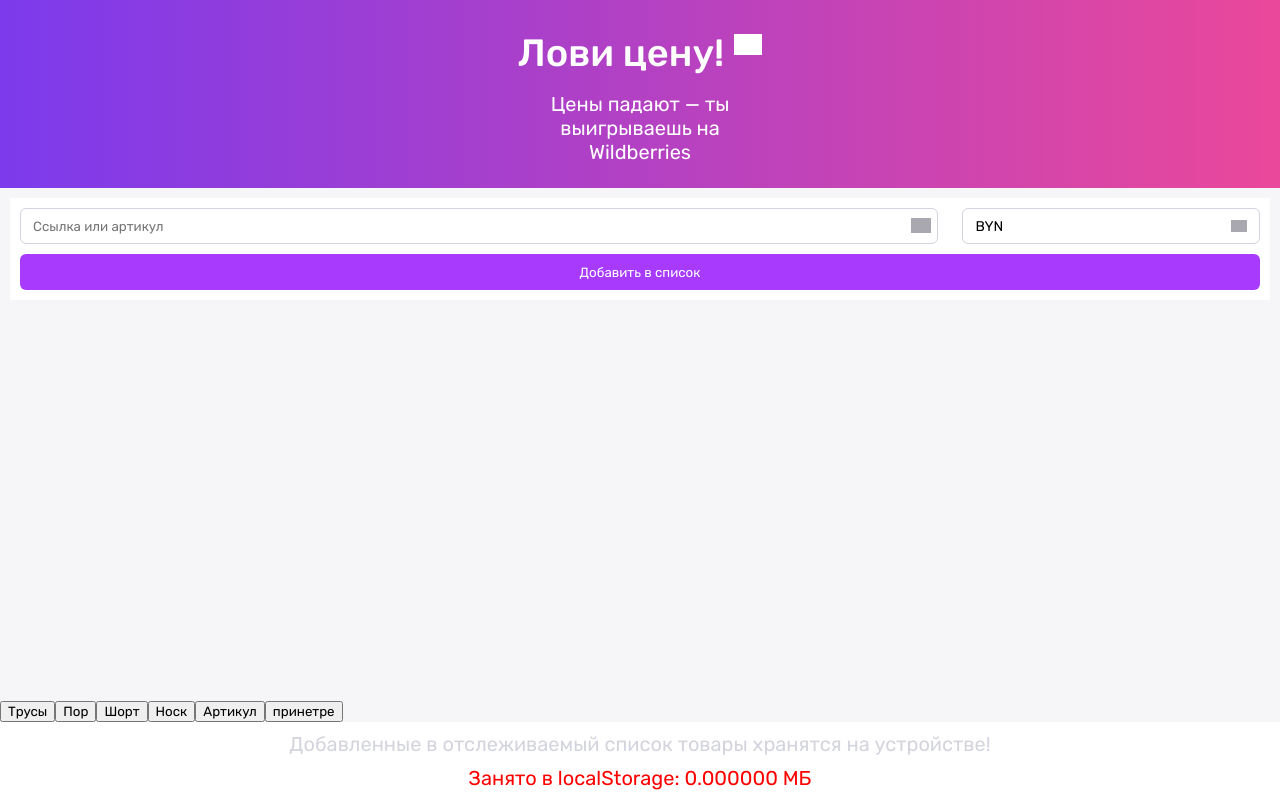
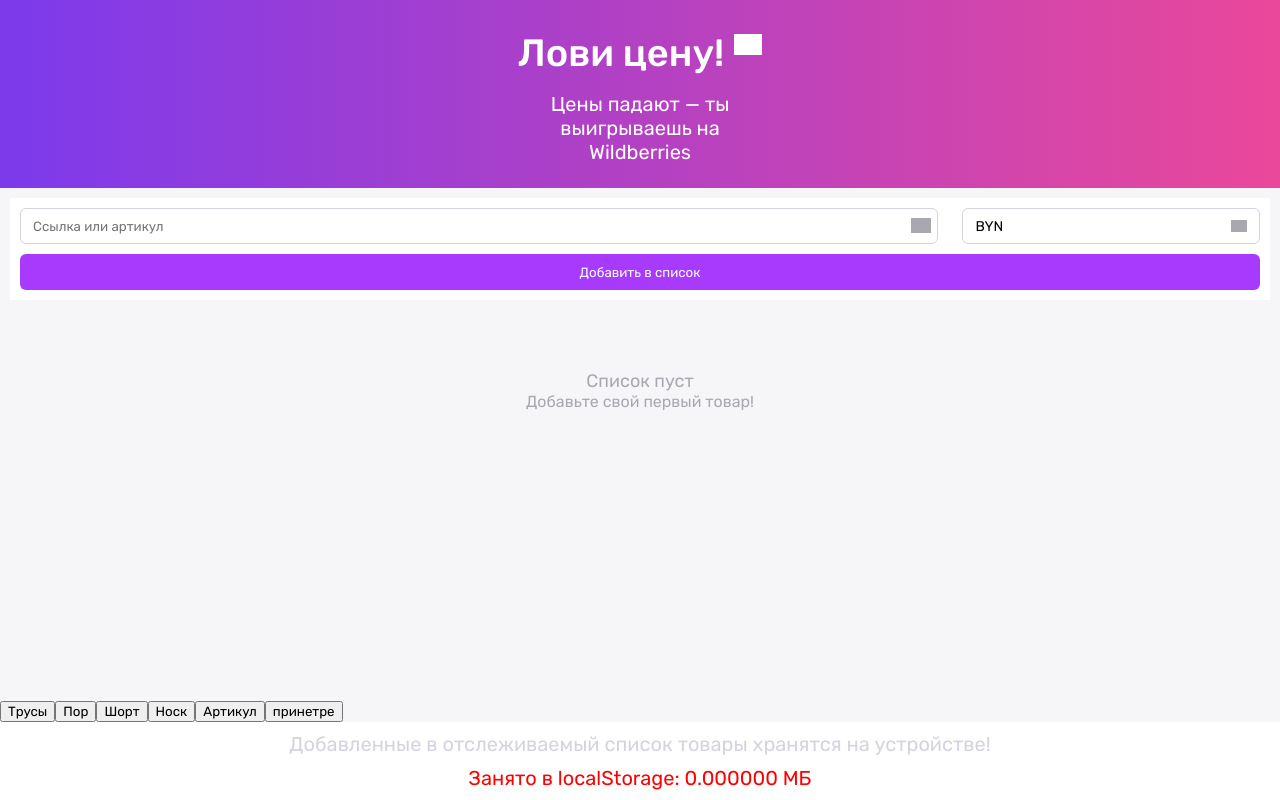
Before and after one commit to dbychinsky/price-checker, a React (Vite) app in the folder app/: page / in a window 1280 px wide. Built offline with nearby package versions, Linux system fonts and the light colour scheme; grey boxes are pictures that could not be loaded.

Commit message:
Добавлены стили

```diff
--- a/app/src/App.scss
+++ b/app/src/App.scss
@@ -23,7 +23,7 @@
 }
 
 .app * {
-    font-family: "Rubik", serif;
+    font-family: "Rubik", "Segoe UI", sans-serif;
     font-optical-sizing: auto;
     font-style: normal;
 }
--- a/app/src/App.tsx
+++ b/app/src/App.tsx
@@ -14,7 +14,6 @@
         <StoreContext.Provider value={rootStore}>  {/* Оборачиваем в Provider */}
             <div className='app'>
                 <div className='wrapper'>
-
                     <Header/>
                     <ProductForm/>
                     <ProductList/>
--- a/app/src/components/header/Header.tsx
+++ b/app/src/components/header/Header.tsx
@@ -7,7 +7,7 @@
                 <h1>Лови цену!</h1>
                 <div className='logo'></div>
             </div>
-            <div className='title'>Цены падают — ты выигрываешь на Wildberries</div>
+            <div className='title'>Цены падают — ты выигрываешь на Wildberries</div >
         </div>
     );
 };
--- a/app/src/components/productForm/ProductForm.tsx
+++ b/app/src/components/productForm/ProductForm.tsx
@@ -105,7 +105,8 @@
                         ? toast.error(MessageList.ERROR_PRODUCT_EXISTS)
                         : saveProduct(responseProduct)
                 )
-                .catch(() => toast.error(MessageList.ERROR_PRODUCT_ADD))
+                // .catch(() => toast.error(MessageList.ERROR_PRODUCT_ADD))
+                .catch((error: string) => toast.error(error))
                 .finally(() => {
                     globalStore.setProductUrl('');
                     globalStore.setIsLoading(false);
@@ -133,7 +134,8 @@
     const checkChangePrice = () => {
         const productListView: IProduct[] = globalStore.productListView;
 
-        service.fetchMockProducts().then((mockProducts: IProduct[]) => {
+        service.fetchMockProducts()
+            .then((mockProducts: IProduct[]) => {
                 productListView.forEach((product) => {
                     const matchedProduct = mockProducts.find(mock => mock.id === product.id);
                     if (matchedProduct) {
--- a/app/src/components/productList/ProductList.scss
+++ b/app/src/components/productList/ProductList.scss
@@ -6,3 +6,20 @@
         margin: 10px 0;
     }
 }
+
+.product-list-is-empty {
+    text-align: center;
+    margin: 60px 0;
+
+    div {
+        &:first-child {
+            font-size: 18px;
+            color: var(--color-grey-dark);
+        }
+
+        &:last-child {
+            font-size: 16px;
+            color: var(--color-grey-dark);
+        }
+    }
+}
--- a/app/src/components/productList/ProductList.tsx
+++ b/app/src/components/productList/ProductList.tsx
@@ -1,8 +1,9 @@
 import './ProductList.scss';
-import { observer } from 'mobx-react-lite';
-import { useEffect } from 'react';
-import { useStore } from '../../stores/StoreContext.ts';
-import { ProductListItem } from '../productListItem/ProductListItem.tsx';
+import {observer} from 'mobx-react-lite';
+import {useEffect} from 'react';
+import {useStore} from '../../stores/StoreContext.ts';
+import {ProductListItem} from '../productListItem/ProductListItem.tsx';
+import {ProductListIsEmpty} from './ProductListIsEmpty.tsx';
 
 /**
  * Компонент списка продуктов.
@@ -20,10 +21,13 @@
     }, []);
 
     return (
-        <div className='product-list'>
-            {globalStore.productListView.map(product => (
-                <ProductListItem key={product.id} product={product}/>
-            ))}
-        </div>
+        <>{globalStore.productListView.length === 0
+            ? <ProductListIsEmpty/>
+            : <div className='product-list'>
+                {globalStore.productListView.map(product => (
+                    <ProductListItem key={product.id} product={product}/>
+                ))}
+            </div>}
+        </>
     );
 });
--- /dev/null
+++ b/app/src/components/productList/ProductListIsEmpty.tsx
@@ -0,0 +1,10 @@
+import './ProductList.scss';
+
+export const ProductListIsEmpty = () => {
+    return (
+        <div className='product-list-is-empty'>
+            <div>Список пуст</div>
+            <div>Добавьте свой первый товар!</div>
+        </div>
+    );
+};
--- a/app/src/components/productListItem/productSizeOnDate/ProductSizeOnDate.scss
+++ b/app/src/components/productListItem/productSizeOnDate/ProductSizeOnDate.scss
@@ -33,17 +33,19 @@
 
         .product-description {
             display: flex;
-            gap: 10px;
+            gap: 2%;
 
             .name-size {
                 word-break: break-word;
                 font-size: 0.9rem;
                 padding: 0 4px 0 0;
+                width: 60%;
             }
 
             .orig-name-size {
                 word-break: break-word;
                 font-size: 0.9rem;
+                width: 38%;
             }
 
         }
--- a/app/src/service/Service.ts
+++ b/app/src/service/Service.ts
@@ -12,18 +12,26 @@
      * @description  Получение списка продуктов c WB.
      */
     async getProductFromWB(productId: number, currency: IProductCurrency): Promise<IProductResponse> {
+
+        if (!navigator.onLine) {
+            throw new Error('Нет интернет соединения').message;
+        }
+
         try {
             const response = await fetch(`${apiUrl}?id=${productId}&currency=${currency?.value}`);
             if (!response.ok) {
-                throw new Error(`Ошибка: ${response.status} ${response.statusText}`);
+                throw new Error(`Ошибка: ${response.status} ${response.statusText}`).message;
             }
 
-            return response.json();
+            return await response.json();
 
-        } catch (error) {
-            console.error('Ошибка при выполнении запроса:', error);
-            throw error; // Пробрасываем ошибку дальше
+        } catch (error: unknown) {
+            if (error instanceof TypeError) {
+                throw new Error('Отсутствует соединение с сервером (CORS|DNS|...)').message
+            }
+            throw new Error('Неизвестная ошибка').message;
         }
+
     }
 
     /**
```
Also changed, not shown: 1 other file (tests, documents, lock files or other folders). Lines whose indentation alone changed are shown as unchanged.
